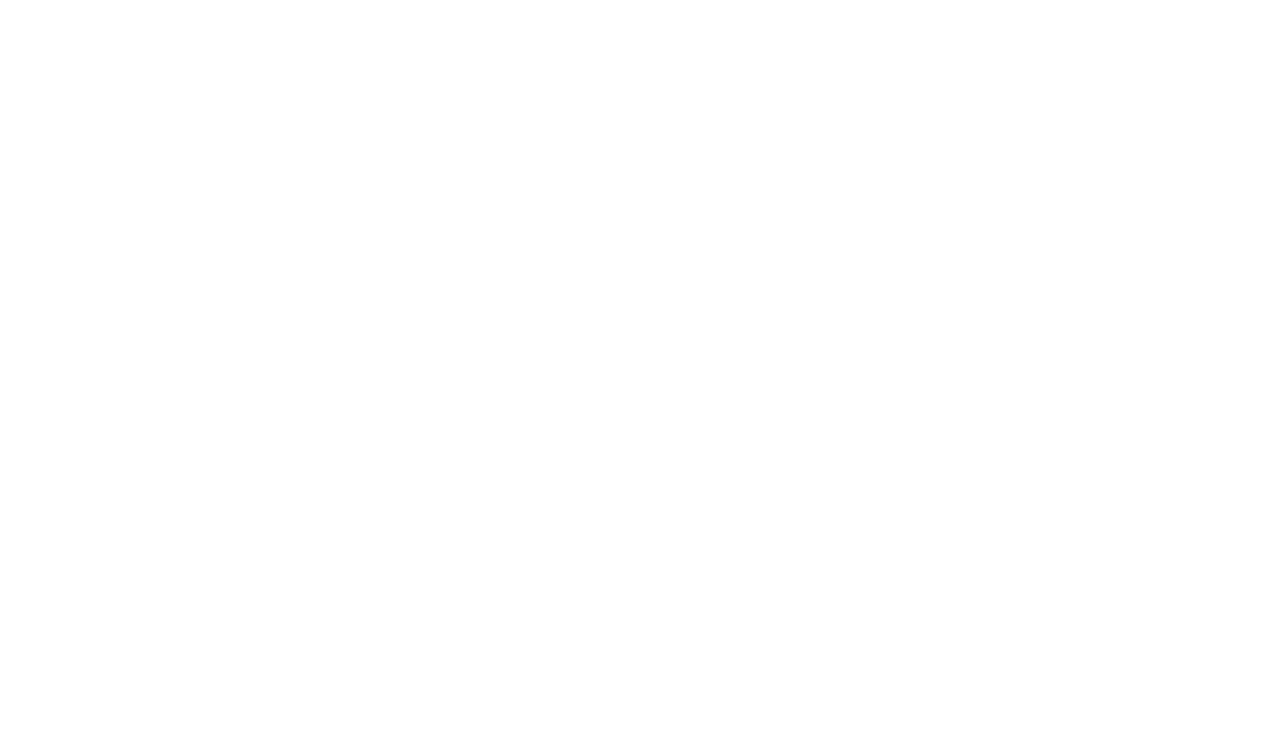
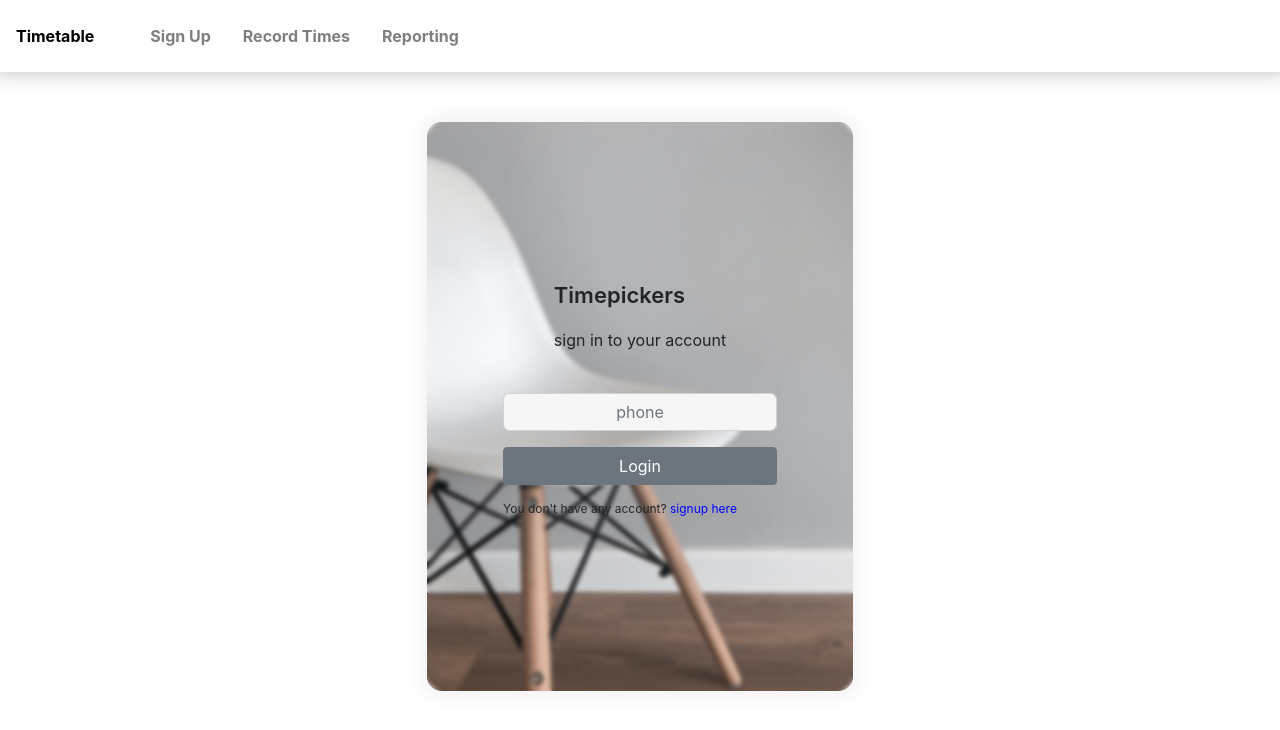
Before and after one commit to mahsaaarajabpour/attendance-system, a React (Create React App) app: page /login in a window 1280 px wide. Shown: the top 730 px of the page. Built offline with nearby package versions, Linux system fonts and the light colour scheme.

Commit message:
create login/signUp component

```diff
--- a/src/components/Header/index.js
+++ b/src/components/Header/index.js
@@ -14,7 +14,7 @@
                 <div className="navbar-content">
                     <ul className="navbar-nav">
                         <li className="nav-item">
-                            <NavLink className="nav-link" to="/" exact>Login</NavLink>
+                            <NavLink className="nav-link" to="/" exact>Sign Up</NavLink>
                         </li>
                         <li className="nav-item">
                             <NavLink className="nav-link" to="/record">Record Times</NavLink>
--- a/src/pages/AddTime/addTime.css
+++ b/src/pages/AddTime/addTime.css
@@ -26,8 +26,8 @@
     background-color:rgba(1,1,1, .01);
 }
 .output{
-    background: rgb(154,110,166);
-    background: linear-gradient(90deg, rgba(154,110,166,0.7679446778711485) 26%, rgba(166,166,166,1) 83%);
+    background: rgb(166,78,190);
+    background: radial-gradient(circle, rgba(166,78,190,0.4542191876750701) 10%, rgba(207,202,202,1) 73%);
 }
 button{
     margin-top:20px;
--- a/src/pages/AddTime/index.js
+++ b/src/pages/AddTime/index.js
@@ -1,16 +1,16 @@
 import React, {useEffect, useRef, useState} from "react";
 import PageHOC from "../../components/HOC";
 import './addTime.css'
-import {useDispatch,useSelector} from "react-redux";
+import {useDispatch, useSelector} from "react-redux";
 import {addTask} from "../../redux/userTasks/tasks.action";
 
 function AddTime() {
 
     const [currentTime, setCurrentTime] = useState('')
-    const [timeInfo, setTimeInfo] = useState({remote:'no', description: ''})
+    const [timeInfo, setTimeInfo] = useState({remote: 'no', description: ''})
     const [tasks, setTasks] = useState([])
     const dispatch = useDispatch();
-    const userInfo=useSelector(state => state.userData.info)
+    const userInfo = useSelector(state => state.userData.info)
 
 
     const Hours = () => {
@@ -32,10 +32,12 @@
         Time()
     })
 
-    const unMounted=useRef(false);
+    const unMounted = useRef(false);
     useEffect(() => {
-        return ()=> {unMounted.current = true;};
-    },[]);
+        return () => {
+            unMounted.current = true;
+        };
+    }, []);
 
     function Time() {
         const updateTime = () => {
@@ -63,8 +65,8 @@
         switch (eventType) {
             case 'remotely':
                 let remote
-                if (event.target.checked) remote='yes'
-                else remote='no'
+                if (event.target.checked) remote = 'yes'
+                else remote = 'no'
                 return setTimeInfo({
                     ...timeInfo,
                     remote: remote
@@ -112,9 +114,20 @@
 
     function addTime(event) {
         event.preventDefault();
-        let x = tasks.concat(timeInfo)
+
+        console.log('c', timeInfo)
+        let z={
+            ...timeInfo,
+            name: userInfo[userInfo.length - 1].name,
+            tel: userInfo[userInfo.length - 1].tel
+        }
+        setTimeInfo(z)
+
+        let x = tasks.concat(z)
+
+        console.log('3', z)
         setTasks(x)
-        dispatch(addTask(timeInfo))
+        dispatch(addTask(z))
     }
 
     return (
@@ -134,7 +147,7 @@
                         </div> :
 
                         <div className='card' id='given'><p>
-                            <b>hi {userInfo[userInfo.length-1].name}</b>
+                            <b>hi {userInfo[userInfo.length - 1].name}</b>
                         </p>
                             <form onSubmit={addTime}>
 
--- a/src/pages/Login/index.js
+++ b/src/pages/Login/index.js
@@ -1,55 +1,13 @@
-import React, { useState} from "react";
+import React from "react";
 import PageHOC from "../../components/HOC";
-import './Login.css'
-import LogoImage from '../../assets/image/1.jpg'
-import {useDispatch, useSelector} from "react-redux";
-import {userLogin} from '../../redux/userData/userData.actions'
-
+import LogoImage from "../../assets/image/1.jpg";
+import './login.css'
 
 function Login() {
-
-    const [users, setUsers] = useState({tel: null, name: ''});
-    // const [loginCheck,setLoginCheck]=useState(false);
-
-    const usersInfo = useSelector((state => state.userData.info));
-    const dispatch = useDispatch();
-
-    // useEffect(() => {
-    //     console.log('4', userInfo)
-    // }, [userInfo])
-
-    function handleChange(event, type) {
-        event.preventDefault();
-        switch (type) {
-            case 'tel':
-                setUsers({
-                    ...users,
-                    tel: event.target.value
-                })
-                break
-            case 'name':
-                setUsers({
-                    ...users,
-                    name: event.target.value
-                })
-                break
-            default:
-                return users
-        }
-
-    }
-
-    function login(event) {
-        event.preventDefault();
-        const check = usersInfo.filter(userInfo=>userInfo.name.includes(users.name) && userInfo.tel.includes(users.tel))
-        if (check.length>0) console.log('user is login')
-        else dispatch(userLogin(users))
-    }
-
     return (
         <PageHOC>
             <div className="login">
-                <div className="col-md-8 login-body">
+                <div className="col-md-4 login-body">
                     <img src={LogoImage} alt="" className="login-image"/>
                     <div className="login-content">
                         <div className="login-header">
@@ -57,18 +15,11 @@
                             <p>sign in to your account</p>
                         </div>
                         <div className="center">
-                            <form className="" onSubmit={login}>
+                            <form className="">
                                 <div className="form-group input-group">
                                     <input className="form-control" type="tex"
                                            placeholder="phone"
-                                           onChange={event => handleChange(event, 'tel')}
-                                           required
-                                    />
-                                </div>
-                                <div className="form-group input-group">
-                                    <input className="form-control" type="text"
-                                           placeholder="name"
-                                           onChange={event => handleChange(event, 'name')}
+                                        // onChange={event => handleChange(event, 'tel')}
                                            required
                                     />
                                 </div>
@@ -76,6 +27,9 @@
                                     <button type="submit"
                                             className="btn btn-secondary col-lg-12 col-md-12 col-sm-12">Login
                                     </button>
+                                    <div className="p-link">
+                                        <p>You don't have any account? <a href="/">signup here</a></p>
+                                    </div>
                                 </div>
                             </form>
                         </div>
@@ -86,4 +40,4 @@
     )
 }
 
-export default Login
+export default Login;
--- /dev/null
+++ b/src/pages/Login/login.css
@@ -0,0 +1,59 @@
+.login {
+    display: flex;
+    justify-content: center;
+    margin: 50px 0;
+}
+
+.login .login-body {
+    border-radius: 15px;
+    display: flex;
+    justify-content: space-between;
+    padding: 0;
+    overflow: hidden;
+    box-shadow: 0px 0px 17px 7px #f5f2f2;
+}
+
+.login-image {
+    width: 100%;
+    height: auto;
+}
+
+.login .login-content {
+    backdrop-filter: blur(2px);
+
+    width: 100%;
+    display: flex;
+    flex-direction: column;
+    justify-content: center;
+    align-items: center;
+    position: absolute;
+    z-index: 0;
+    height: -webkit-fill-available;
+}
+
+.login .login-header {
+    margin-bottom: 25px;
+}
+
+.login .login-content .login-logo {
+    font-weight: 600;
+    font-size: 22px;
+}
+
+/*////*/
+
+.login input {
+    background-color: #f6f6f6;
+    border-radius: 6px;
+    text-align: center;
+    outline: none;
+}
+
+.login .p-link {
+    margin-top: 15px;
+    font-size: 12px;
+}
+
+.login .p-link a {
+    color: blue;
+}
--- a/src/pages/Report/report.css
+++ b/src/pages/Report/report.css
@@ -12,8 +12,8 @@
 }
 .report .card-header{
     padding: 20px;
-    background: rgb(154,110,166);
-    background: linear-gradient(90deg, rgba(154,110,166,0.7679446778711485) 26%, rgba(166,166,166,1) 83%);
+    background: rgb(166,78,190);
+    background: radial-gradient(circle, rgba(166,78,190,0.4542191876750701) 10%, rgba(207,202,202,1) 73%);
 }
 .report .task-description{
     margin-bottom: 0;
--- /dev/null
+++ b/src/pages/SignUp/index.js
@@ -0,0 +1,85 @@
+import React, {useState} from "react";
+import PageHOC from "../../components/HOC";
+import './signUp.css'
+import LogoImage from '../../assets/image/1.jpg'
+import {useDispatch, useSelector} from "react-redux";
+import {userSignUp} from '../../redux/userData/userData.actions'
+
+
+function SignUp() {
+
+    const [users, setUsers] = useState({tel: null, name: ''});
+    // const [loginCheck,setLoginCheck]=useState(false);
+    const usersInfo = useSelector((state => state.userData.info));
+    const dispatch = useDispatch();
+
+    function handleChange(event, type) {
+        event.preventDefault();
+        switch (type) {
+            case 'tel':
+                setUsers({
+                    ...users,
+                    tel: event.target.value
+                })
+                break
+            case 'name':
+                setUsers({
+                    ...users,
+                    name: event.target.value
+                })
+                break
+            default:
+                return users
+        }
+
+    }
+
+    function signUp(event) {
+        event.preventDefault();
+        const check = usersInfo.filter(userInfo => userInfo.name.includes(users.name) && userInfo.tel.includes(users.tel))
+        if (check.length > 0) console.log('sign-up')
+        else dispatch(userSignUp(users))
+    }
+
+    return (
+        <PageHOC>
+            <div className="sign-up">
+                <div className="col-md-8 sign-up-body">
+                    <img src={LogoImage} alt="" className="sign-up-image"/>
+                    <div className="sign-up-content">
+                        <div className="sign-up-header">
+                            <p className="sign-up-logo">Timepickers</p>
+                            <p>create account</p>
+                        </div>
+                        <div className="center">
+                            <form className="" onSubmit={signUp}>
+                                <div className="form-group input-group">
+                                    <input className="form-control" type="tex"
+                                           placeholder="phone"
+                                           onChange={event => handleChange(event, 'tel')}
+                                           required
+                                    />
+                                </div>
+                                <div className="form-group input-group">
+                                    <input className="form-control" type="text"
+                                           placeholder="name"
+                                           onChange={event => handleChange(event, 'name')}
+                                           required
+                                    />
+                                </div>
+                                <div className="form-group">
+                                    <button type="submit"
+                                            className="btn btn-secondary col-lg-12 col-md-12 col-sm-12">Sign Up
+                                    </button>
+                                    <p className="p-link">Do you have an account? <a href="/login">click here</a></p>
+                                </div>
+                            </form>
+                        </div>
+                    </div>
+                </div>
+            </div>
+        </PageHOC>
+    )
+}
+
+export default SignUp
--- a/src/redux/userData/userData.actionTypes.js
+++ b/src/redux/userData/userData.actionTypes.js
@@ -1,2 +1,2 @@
-export const LOGIN = 'LOGIN';
+export const SIGN_UP = 'SIGN_UP';
 export const LOG_OUT = 'LOG_OUT';
--- a/src/redux/userData/userData.actions.js
+++ b/src/redux/userData/userData.actions.js
@@ -1,6 +1,6 @@
 import * as actionTypes from './userData.actionTypes'
 
-export const userLogin = (value) => {
+export const userSignUp = (value) => {
     return dispatch => {
         dispatch(
             saveInfo(value)
@@ -9,7 +9,7 @@
 }
 export const saveInfo = (value) => {
     return {
-        type: actionTypes.LOGIN,
+        type: actionTypes.SIGN_UP,
         value
     }
 }
--- a/src/redux/userData/userData.reducer.js
+++ b/src/redux/userData/userData.reducer.js
@@ -7,7 +7,7 @@
 const userDataReducer = (state = initialState, action) => {
     // eslint-disable-next-line default-case
     switch (action.type) {
-        case actionTypes.LOGIN:
+        case actionTypes.SIGN_UP:
             return {
                 ...state,
                 info: state.info.concat(action.value)
--- a/src/routes/index.js
+++ b/src/routes/index.js
@@ -1,6 +1,7 @@
 import React, {Suspense} from "react";
 import {Route, Switch,} from "react-router-dom";
 
+const SignUp = React.lazy(() => import('../pages/SignUp'))
 const Login = React.lazy(() => import('../pages/Login'))
 const AddTime = React.lazy(() => import('../pages/AddTime'))
 const Report = React.lazy(() => import('../pages/Report'))
@@ -11,6 +12,11 @@
         <React.Fragment>
             <Switch>
                 <Route exact path="/"
+                       render={() =>
+                           <Suspense fallback={<div>loading</div>}>
+                               <SignUp/>
+                           </Suspense>}/>
+                <Route exact path="/login"
                        render={() =>
                            <Suspense fallback={<div>loading</div>}>
                                <Login/>
```
Also changed, not shown: src/pages/SignUp/signUp.css (renamed from src/pages/Login/Login.css, +17 -8 lines).
